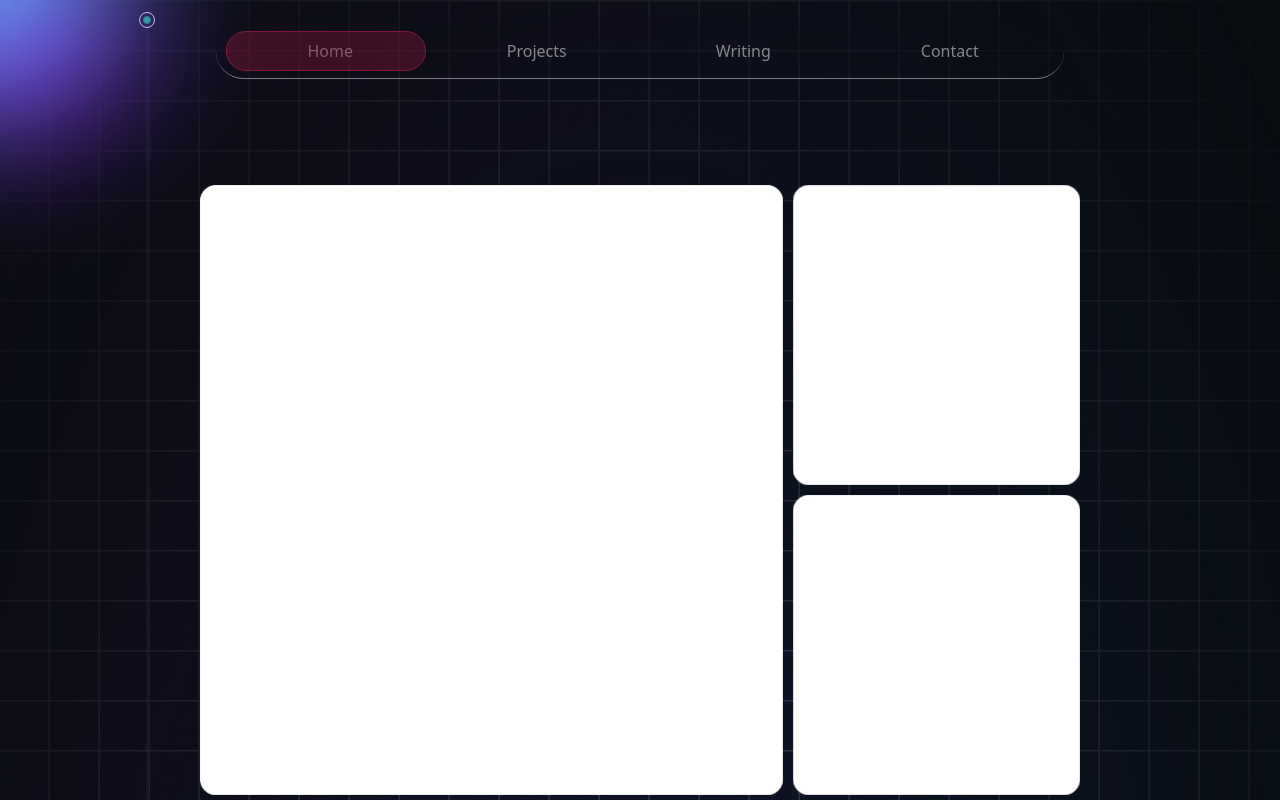
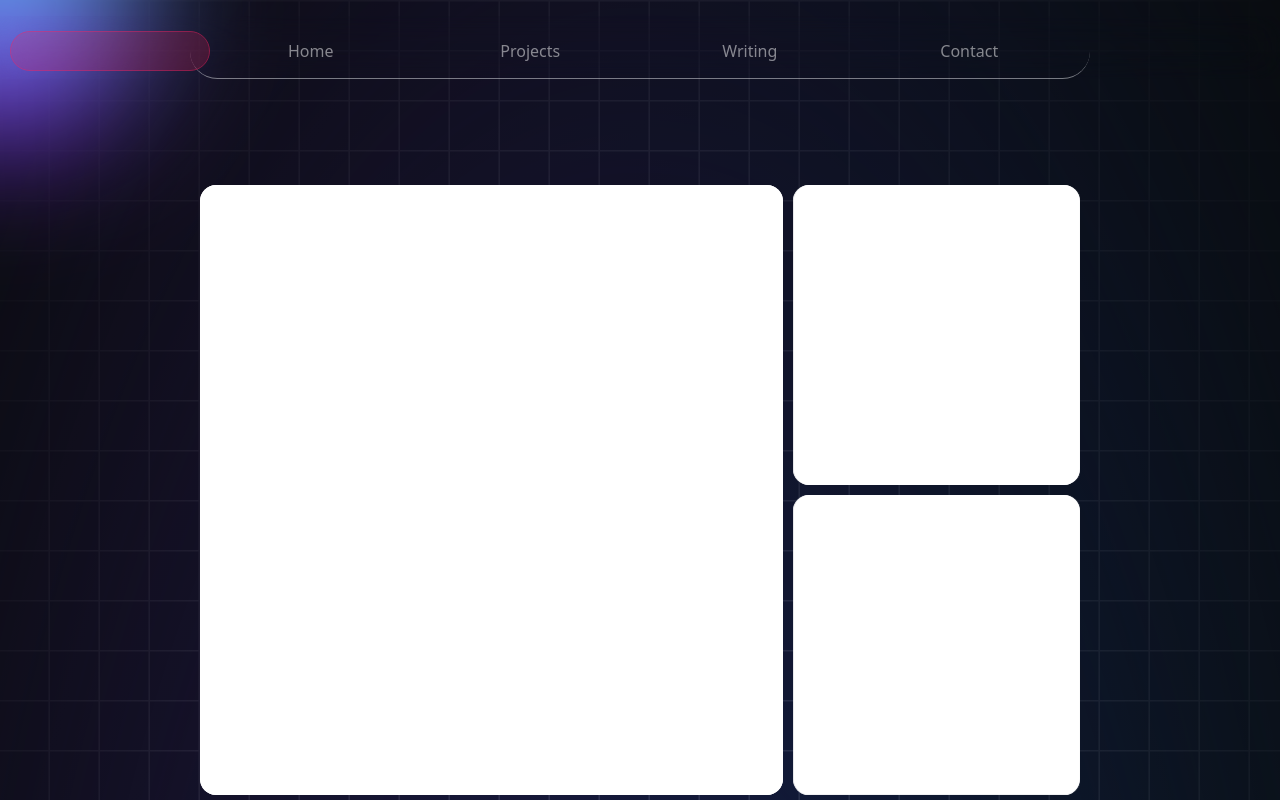
Before and after one commit to XavierElon/xavier-elon-portfolio, a React (Vite) app: page / in a window 1280 px wide. Shown: the top 800 px of the page. Built offline with nearby package versions, Linux system fonts and the light colour scheme.

Commit message:
work on cursor background

```diff
--- a/src/components/GridBackground.tsx
+++ b/src/components/GridBackground.tsx
@@ -37,7 +37,7 @@ export function GridBackground() {
         <div className="absolute inset-0 bg-[#090c10] bg-[length:50px_50px] bg-grid-white/[0.2]"></div>
 
         {/* Color streaks overlay */}
-        <div className="absolute inset-0 bg-gradient-to-br from-purple-900/20 via-blue-900/20 to-teal-900/20"></div>
+        <div className="absolute inset-0 bg-gradient-to-br from-purple-900/40 via-blue-900/40 to-teal-900/40"></div>
 
         {/* Radial gradient for the faded look */}
         <div className="absolute inset-0 bg-[#090c10] [mask-image:radial-gradient(ellipse_at_center,transparent_20%,black)]"></div>
@@ -46,7 +46,7 @@ export function GridBackground() {
         <BackgroundBeams />
 
         {/* Tracing Beam Wrapper */}
-        <TracingBeam className="px-6">
+        {/* <TracingBeam className="px-6"> */}
         {/* Content Container */}
         <div className="antialiased pt-4 relative">
           {/* Navbar */}
@@ -58,7 +58,7 @@ export function GridBackground() {
             <CursorGradient />
           </div>
         </div>
-        </TracingBeam>
+        {/* </TracingBeam> */}
       </div>
     </div>
   )
```
Lines whose indentation alone changed are shown as unchanged.
